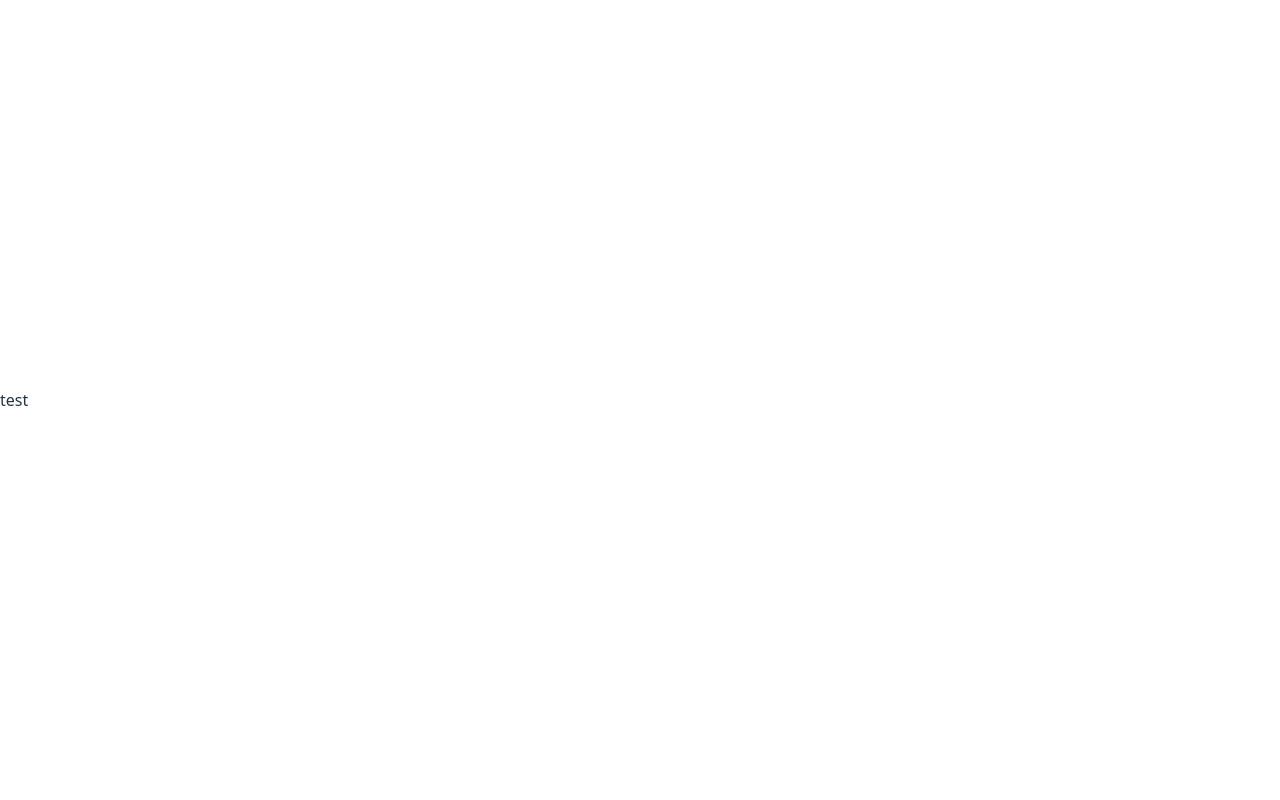
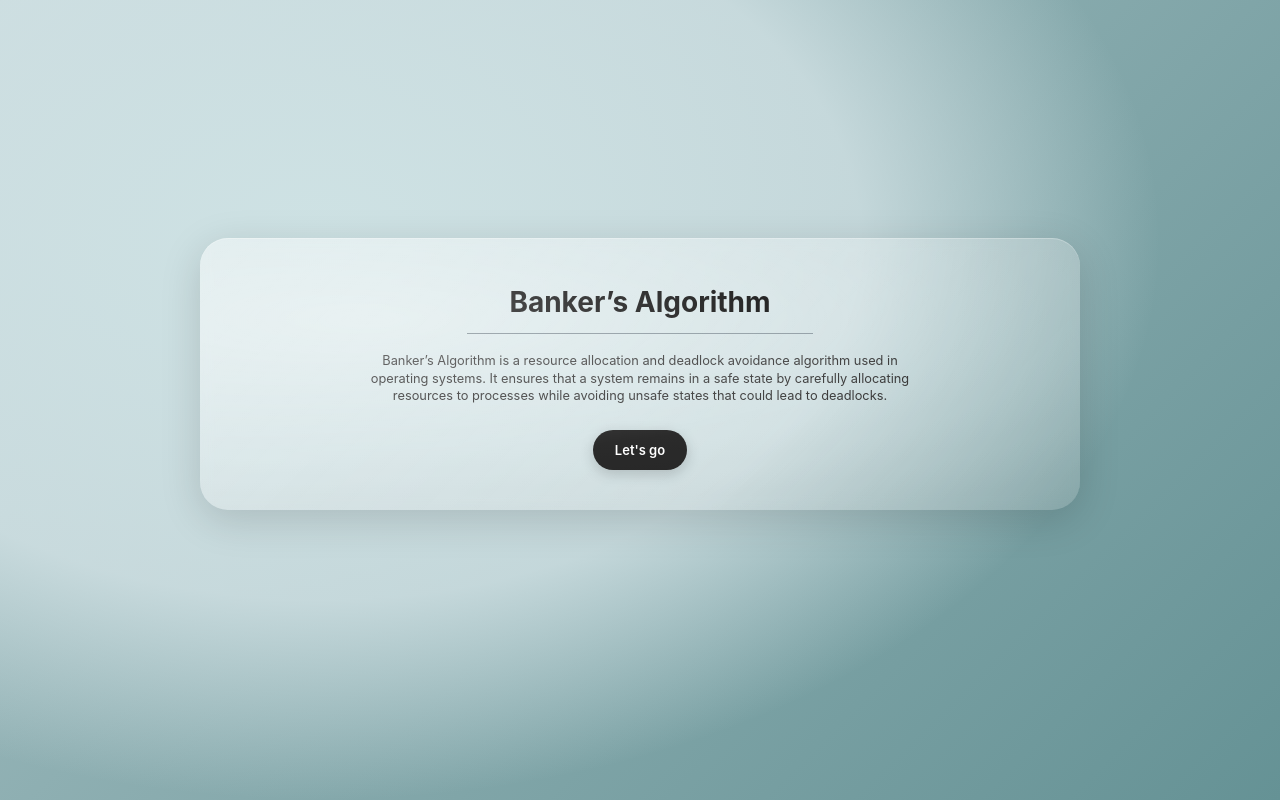
Before and after one commit to pls2s/OS-Project, a React (Vite) app in the folder OS-Project/: page / in a window 1280 px wide. Built offline with nearby package versions, Linux system fonts and the light colour scheme.

Commit message:
Welcome page UI

```diff
--- a/OS-Project/src/App.jsx
+++ b/OS-Project/src/App.jsx
@@ -1,12 +1,12 @@
 
 import './App.css'
-import Test from './components/test'
+import WelcomePage from './components/WelcomePage'
 function App() {
 
 
   return (
     <>
-      <Test/>
+      <WelcomePage/>
     </>
   )
 }
--- a/OS-Project/src/components/Test.jsx
+++ b/OS-Project/src/components/Test.jsx
@@ -3,7 +3,7 @@
 function Test() {
     return(
 
-        <div>test</div>
+        <div>Test</div>
     )
 
 }
--- /dev/null
+++ b/OS-Project/src/components/WelcomePage.css
@@ -0,0 +1,82 @@
+:root{
+  --bg1:#CEE2E4;
+  --bg2:#a9c2c5;
+  --bg3:#659295;
+  --card-bg: rgba(255,255,255,.35);
+  --card-bg-2: rgba(255,255,255,.18);
+  --text:#000000;
+  --muted:#6b7280;
+  --divider:#1f2937;
+  --button:#1E1E1E;
+  --button-text:#ffffff;
+  --accent:#f4b400;
+}
+*{box-sizing:border-box}
+html,body{height:100%}
+body{
+  margin:0; font-family:"Inter", system-ui, -apple-system, Segoe UI, Roboto, Helvetica, Arial;
+  color:var(--text);
+  background:
+    radial-gradient(1200px 800px at 25% 30%, var(--bg1) 0%, rgba(217,231,234,0.75) 45%, transparent 70%),
+    linear-gradient(135deg, var(--bg2) 0%, var(--bg3) 100%);
+  overflow-x:hidden;
+  justify-content:center;
+}
+
+.cont{
+  display: flex;
+  justify-content: center;
+  align-items: center;
+  height: 100vh;
+}
+.page-label{
+  position:fixed; left:28px; top:18px;
+  font-size:28px; font-weight:600; letter-spacing:0.4px;
+  color:#cfd6da;
+  user-select:none; pointer-events:none;
+}
+.wrap{
+  min-height:100vh; width:100%;
+  display:flex; align-items:center; justify-content:center;
+  padding:88px 32px 140px;
+  position:relative;
+}
+.card{
+  width:min(880px, 78vw);
+  padding:48px 46px 40px;
+  border-radius:28px;
+  background: linear-gradient(135deg, var(--card-bg) 0%, var(--card-bg-2) 100%);
+  box-shadow: 0 10px 40px rgba(0,0,0,.15), inset 0 1px 0 rgba(255,255,255,.25);
+  backdrop-filter: blur(6px);
+  -webkit-backdrop-filter: blur(6px);
+  position:relative;
+}
+.card::before{
+  content:""; position:absolute; inset:0; border-radius:28px; pointer-events:none;
+  background: radial-gradient(120% 90% at 20% 30%, rgba(255,255,255,.35) 0%, rgba(255,255,255,0.06) 55%, rgba(0,0,0,0.06) 100%);
+  mix-blend-mode:screen;
+}
+h1{
+  margin:0 0 14px; text-align:center; font-size:28px; line-height:1.2; font-weight:700;
+}
+.divider{ width:44%; height:1px; background:var(--divider); opacity:.35; margin:0 auto 18px; display:block; }
+p{
+  max-width:560px; margin:0 auto 26px; text-align:center; font-size:12.8px; line-height:1.35; color:#2f2f2f;
+}
+.btn{
+  display:inline-flex; align-items:center; justify-content:center;
+  padding:12px 22px; border-radius:999px; border:none; outline:none; cursor:pointer;
+  background:var(--button); color:var(--button-text); font-weight:600; font-size:13px;
+  margin:0 auto; display:block; box-shadow:0 4px 14px rgba(0,0,0,.18);
+  transition:transform .08s ease, box-shadow .2s ease, opacity .2s ease;
+}
+
+.btn:hover{ transform:translateY(-1px); box-shadow:0 8px 18px rgba(85, 85, 85, 1); background: #555555;}
+.btn:active{ transform:translateY(0); opacity:.92; box-shadow:0 3px 10px rgba(85, 85, 85, 1); }
+@media (max-width: 520px){
+  .page-label{ font-size:22px; left:18px; top:14px; }
+  .card{ padding:38px 28px 32px; }
+  h1{ font-size:24px; }
+  .divider{ width:58%; }
+  p{ font-size:12.4px; }
+}
--- /dev/null
+++ b/OS-Project/src/components/WelcomePage.jsx
@@ -0,0 +1,27 @@
+// import { useNavigate } from "react-router-dom"
+import "./WelcomePage.css"
+function WelcomePage() {
+    // const navigate = useNavigate()
+
+    // function handelWelcome() {
+    //     navigate("/")
+    // }
+    return(
+    <div className="cont">
+        <main class="wrap">
+            <section class="card" aria-label="Intro">
+                <h1>Banker’s Algorithm</h1>
+                <span class="divider" aria-hidden="true"></span>
+                <p>
+                    Banker’s Algorithm is a resource allocation and deadlock avoidance algorithm used in operating systems. It
+                    ensures that a system remains in a safe state by carefully allocating resources to processes while avoiding
+                    unsafe states that could lead to deadlocks.
+                </p>
+                <button class="btn" type="button">Let's go</button>
+            </section>
+        </main>
+    </div>
+    )
+
+}
+export default WelcomePage
```
